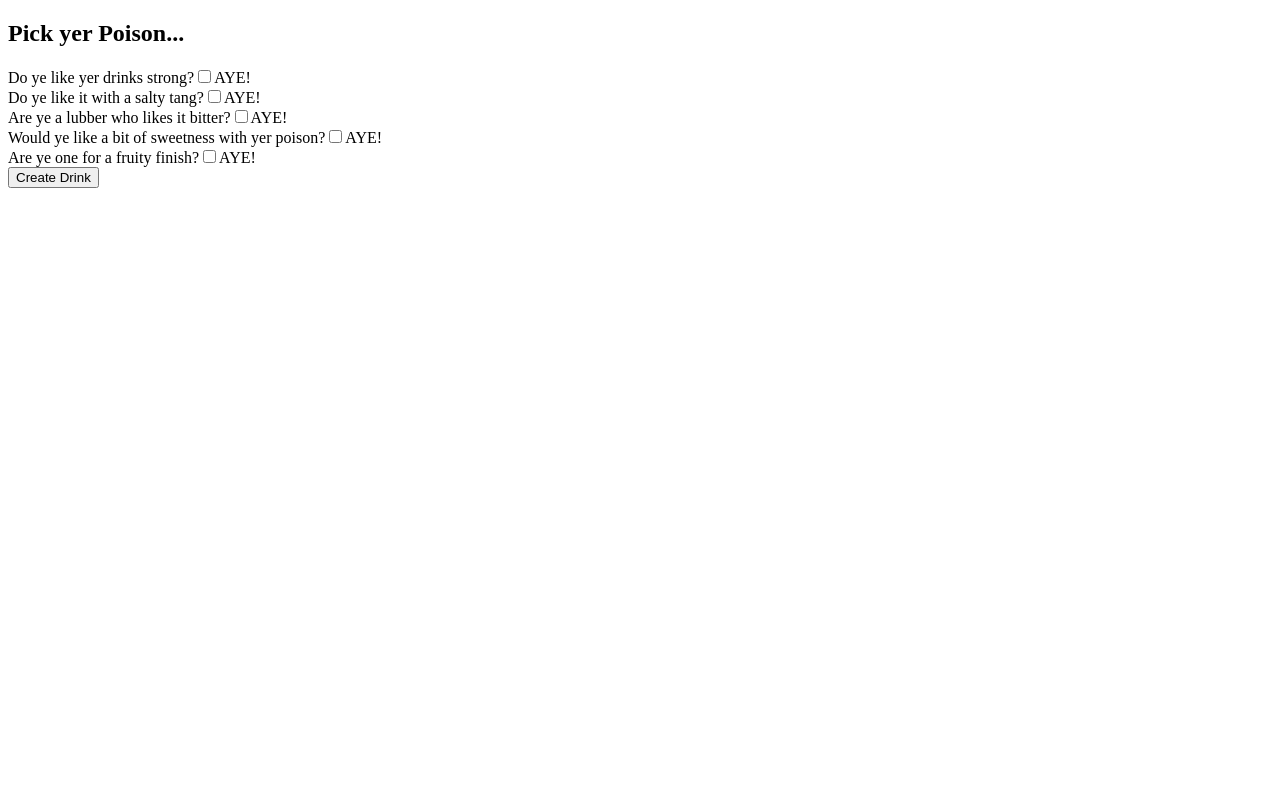
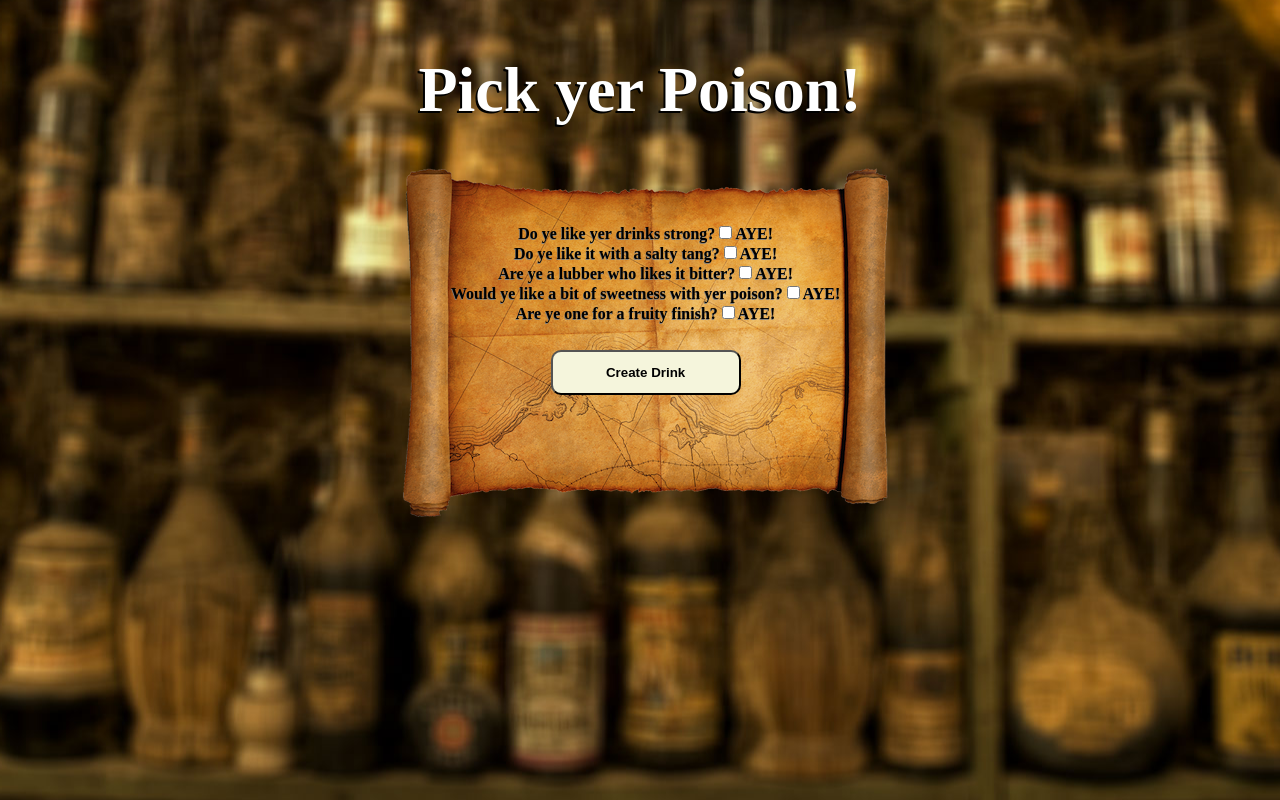
Before and after one commit to EricSnell/bartender, a plain HTML site: page index.html in a window 1280 px wide. Drawn offline with Linux system fonts and the light colour scheme.

Commit message:
some styling

```diff
--- a/css/style.css
+++ b/css/style.css
@@ -0,0 +1,47 @@
+body {
+	background-image: url('../images/background.jpg');
+	background-repeat;: no-repeat;
+	background-position: center;
+}
+
+h2 {
+	text-align: center;
+	color: white;
+	font-size: 4em;
+	margin-bottom: -1em;
+	text-shadow: -2px 2px black;
+}
+
+.container {
+	font-weight: bold;
+	text-align: center;
+	text-shadow: -.5px 1px grey;
+	margin: 3em auto 1em;
+	width: 550px;
+	height: 75px;
+	display: block;
+	background-image: url("../images/scroll.png");
+	background-repeat: no-repeat;
+	background-position: center;
+	padding: 7em 0 17em .7em;
+
+}
+
+.create-drink-button {
+	background-color: beige;
+	font-weight: bold;
+	margin: 2em auto 1em;
+	padding: 1em 4em;
+	border-radius: 10px;
+
+}
+
+#drinkUp {
+	width: 380px;
+	height: 80px;
+	margin: 0 auto;
+	color: white;
+	text-shadow: -2.5px 1.5px black;
+	font-size: 24px;
+
+}
--- a/index.html
+++ b/index.html
@@ -3,18 +3,23 @@
 <head>
 	<meta charset="UTF-8">
 	<title>Bartender</title>
+	<link rel="stylesheet" href="css/style.css">
 </head>
 <body>
 
-	<h2>Pick yer Poison...</h2>
+	<h2>Pick yer Poison!</h2>
+	<div class="container">
 		<div class="displayQuestion">
 			<!-- Display Questions & Checkbox's -->
 		</div>
+		<div class="button">
 				<button class="create-drink-button">Create Drink</button>
-
+		</div>
 		<div id="drinkUp">
+			<!-- Display Drink! -->
 		</div>
 
+	</div>
 
 <script src="js/jquery-3.0.0.min.js"></script>
 <script type="text/javascript" src="js/script.js"></script>
--- a/js/script.js
+++ b/js/script.js
@@ -18,9 +18,6 @@ $(document).ready(function(event){
 		this.ingredients = ingredients;
 	};
 
-//	DrinkStyle.prototype.randomizer = function () {
-//		return this.ingredients[Math.floor(Math.random() * 3)]
-//	};
 
 
 /*============ VARIABLES ============*/
@@ -90,20 +87,25 @@ $(document).ready(function(event){
 		// Array to store random ingredients
 		var ingredientsPicked = [];
 
-
 		// Loops through Ingredient List, checks if YES, then adds random ingredient to ingredientsPicked array
 		for (var i in ingredientList) {
 			if ($('#' + i).prop('checked')) {
+				var randomItem = ingredientList[i][Math.floor(Math.random() * ingredientList[i].length)];
 
+				ingredientsPicked.push(randomItem);
+				console.log(ingredientsPicked);
+			}
+			// Show completed drink
+			$('#drinkUp').text('Here ye arr, matey! A ' + ingredientsPicked.join(", ") + "!");
+		}
+	}
 
-			//	var randomItem = ingredientList[i][Math.floor(Math.random() * ingredientList[i].length)];
-				// randomItem ==> 'Glug of Rum'
+});
 
+				/*	while (ingredientList[i].length > 0) {
 
-				// var i = Pantry.length;
-				// while (i--)
-				while (ingredientList[i].length > 0) {
 					var randomItem = ingredientList[i][Math.floor(Math.random() * ingredientList[i].length)];
+
 					if (Pantry[randomItem] > 0) {
 
 						ingredientsPicked.push(randomItem);
@@ -117,18 +119,4 @@ $(document).ready(function(event){
 				if (ingredientList[i].length === 0) {
 					alert('"Blimey!" No more ' + i + ' ingredients left!"');
 				}
-
-				console.log(randomItem);
-				console.log(Pantry[randomItem]);
-
-
-
-
-			}
-		}
-
-		// Show completed drink
-		$('#drinkUp').text('Yer drink has these barnacles of goodness, matey: ' + ingredientsPicked.join(", ") + "!");
-
-	}
-});
+			*/
```
Also changed, not shown: images/background.jpg (added), images/scroll.png (added), 2 other files. Lines whose indentation alone changed are shown as unchanged.
